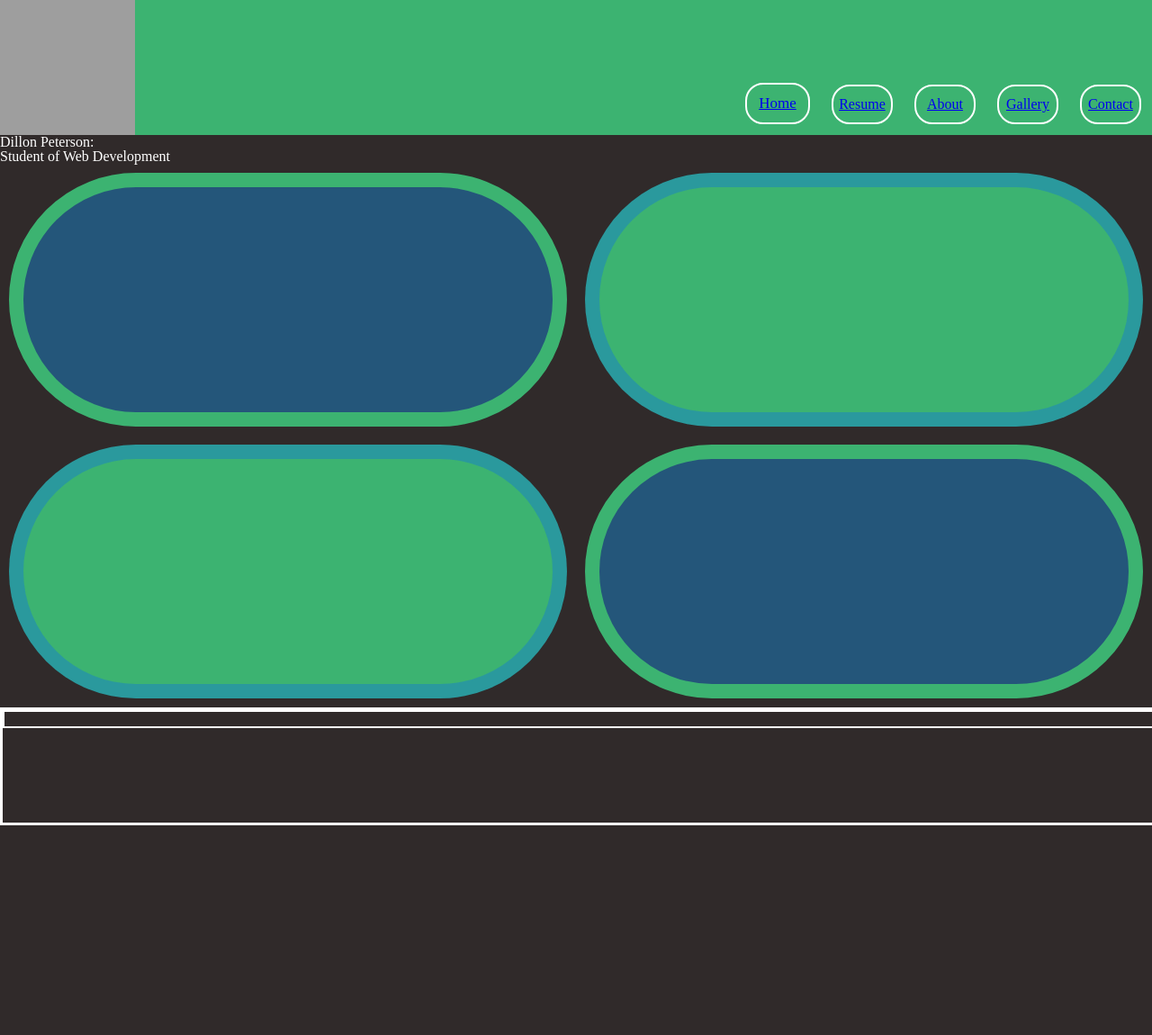
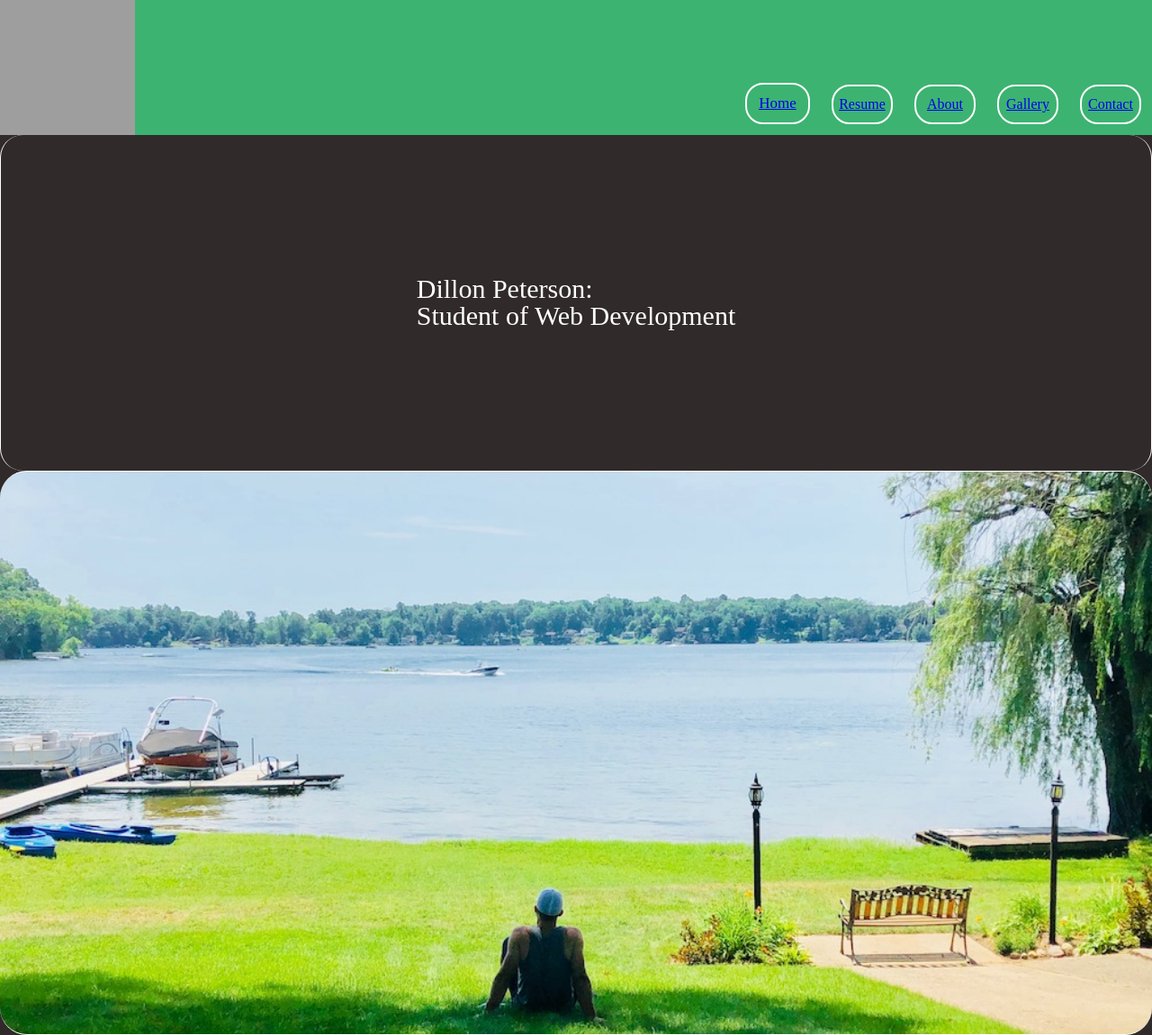
Before and after one commit to Dillon7Peterson/final-portfolio, a plain HTML site: page index.html in a window 1280 px wide. Shown: the whole page at 90% size. Before the commit the page ends 917 px from the top, so only its background shows below. Drawn offline with nearby package versions, Linux system fonts and the light colour scheme; grey boxes are pictures that could not be loaded.

Commit message:
finished landing page

```diff
--- a/index.html
+++ b/index.html
@@ -29,45 +29,24 @@
   </header>
 
   <main class="container">
-    <div class="main">
+
+    <section class="top">
       <div class="name-container">
         <h2>Dillon Peterson:</h2>
-         <h3>Student of Web Development</h3>
-      </div>
-          <figure class="myPicture">
-            <img src="" alt="">
-          </figure>
-  </div>
+      <h3>Student of Web Development</h3>
+     </div>
+    </section>
 
-      <section class="resume-section">
+    <div class="main">
 
-      </section>
 
-          <section class="about-me-section">
-          </section>
+     </div>
 
-            <section class="my-blog-section">
-            </section>
 
-              <section class="contact-me-section">
-              </section>
+
 
   </main>
 
-  <footer>
-    <div class="thumbContainer">
-      <div class="social-media">
-        <!-- <img class="twitter" src="./projectImages/twitter-logo.jpg" alt=""> -->
-
-          <!-- <img class="facebook" src="./projectImages/logo-facebook.png" alt=""> -->
-
-          <!-- <img class="instagram" src="./projectImages/instagram-thumnail.jpg" alt=""> -->
-
-          <img class="linkdin" src="" alt="">
-
-      </div>
-    </div>
-  </footer>
 
 </body>
 </html>
--- a/pages/f-gallery.css
+++ b/pages/f-gallery.css
@@ -145,7 +145,7 @@ header {
   flex-direction: column;
   border-top: 1px solid white;
   border-bottom: 1px solid white;
-  background-color: mediumseagreen;
+  background-color: rgba(25, 129, 199, 0.507);
   border-radius: 30px;
   margin: .7em;
 }
@@ -266,6 +266,7 @@ a{
   flex-direction: column;
   justify-content: center;
   border-radius: 30px;
+  background-color: mediumseagreen;
 }
 
 .bottom-left-body a{
--- a/pages/landing-page.css
+++ b/pages/landing-page.css
@@ -1,4 +1,5 @@
 body {
+  height: 1000px;
   background-color: rgb(48, 42, 42);
 }
 
@@ -134,71 +135,59 @@ header {
 }
 
 .container {
+  height: 100%;
   display: grid;
   grid-template-areas:
+  'top top'
   'main main'
-  'main main'
-  'left-top right-top'
-  'left-bottom right-bottom';
+  'main main';
 
 
 }
 
 .main {
   grid-area: main;
-  display: flex;
+  background-image: url(../projectImages/Pondering\ Lake\ Cora.JPG);
+  background-size: 100%;
+  background-repeat: no-repeat;
+  background-position: center;
+  border-top: 1px solid white;
+  border-bottom: 1px solid white;
+  border-radius: 30px;
+
 }
 
 
-
-.resume-section{
-  margin: 10px;
-  grid-area: right-top;
-  border: 1em solid rgba(25, 129, 199, 0.507);
-  min-height: 250px;
-  width: auto;
-  background-color: mediumseagreen;
-  border-radius: 200px;
+.top {
+  grid-area: top;
+  border-left: 1px solid white;
+  border-right: 1px solid white;
+  border-radius: 25px;
+  background-color: rgb(48, 42, 42);
+  display: flex;
+  align-items: center;
+  justify-content: center;
 }
 
-.about-me-section {
-  margin: 10px;
-  grid-area: left-top;
-  border: 1em solid mediumseagreen;
-  min-height: 250px;
-  width: auto;
-  background-color: rgba(25, 129, 199, 0.507);
-  border-radius: 200px;
+.name-container {
+  font-size: 30px;
+  color: white;
 }
 
-.my-blog-section {
+/* .left-bottom {
   margin: 10px;
   grid-area: left-bottom;
   border: 1em solid rgba(25, 129, 199, 0.507);
-  min-height: 250px;
   background-color: mediumseagreen;
-  border-radius: 200px;
-}
+} */
 
-.contact-me-section {
+/* .right-bottom {
   margin: 10px;
   grid-area: right-bottom;
   border: 1em solid mediumseagreen;
-  min-height: 250px;
   background-color: rgba(25, 129, 199, 0.507);
-  border-radius: 200px;
-}
 
-footer {
-  height: 125px;
-  width: 100%;
-  border: 3px solid white;
-  background-color: rgb(48, 42, 42);
-}
-
-.thumbContainer {
-  border: 2px solid white;
-}
+} */
 
 
 
```
Also changed, not shown: projectImages/CozumelCarribeanSunset.JPG (added), projectImages/Pondering Lake Cora.JPG (added).
